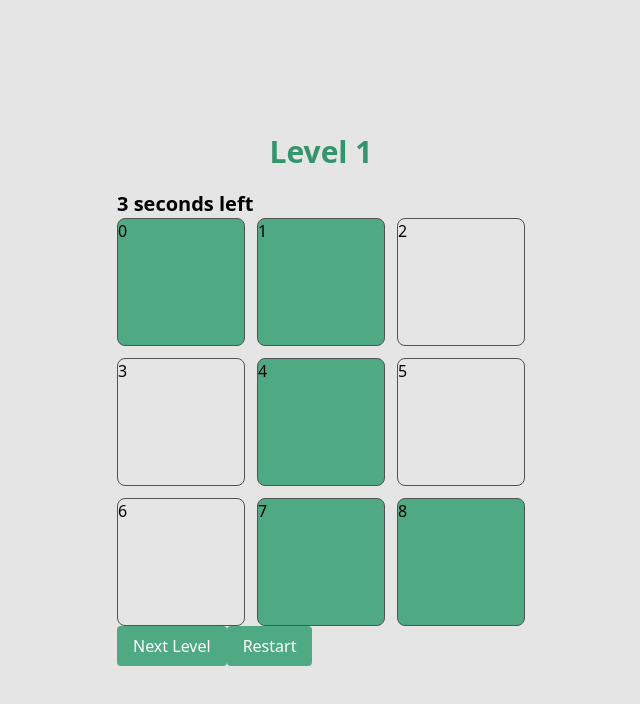
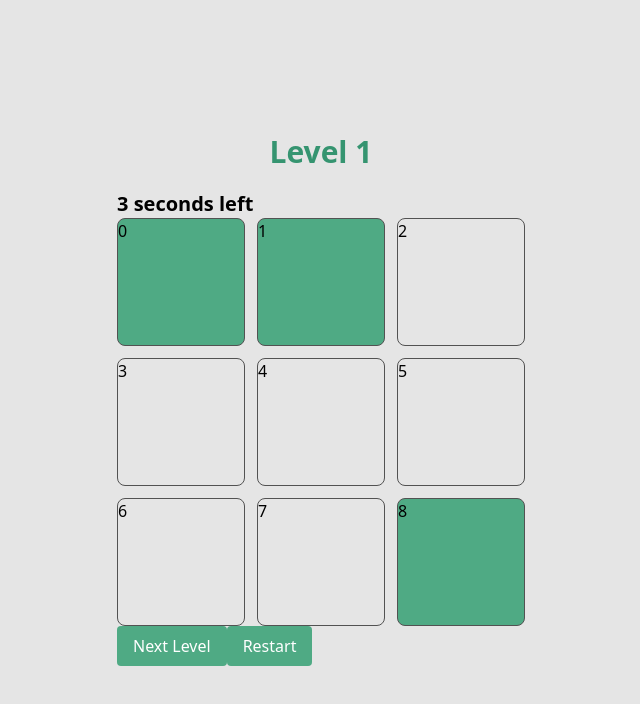
Before and after one commit to jlimsy/memory-game, a React (Vite) app: page / in a window 1280 px wide. Both pictures are taken after a click on the button "Start Game". Shown: the top 704 px of the page, without its empty margins (319-959 px from the left). Built offline with nearby package versions, Linux system fonts and the light colour scheme.

Commit message:
greenCells within useEffect hook

```diff
--- a/src/components/Grid.jsx
+++ b/src/components/Grid.jsx
@@ -7,7 +7,6 @@
   const [green, setGreen] = useState([]);
 
   let numCells = [...Array(Math.pow(grid, 2))].map((cell, idx) => idx);
-  let greenCells = [];
 
   useEffect(() => {
     //give each cell an id
@@ -15,12 +14,14 @@
     // randomly assign cell ids to be set to green
     numCells.sort(() => Math.random() - 0.5);
 
+    let greenCells = [];
     for (let i = 0; i < gridSize[`level${level}`].green; i++) {
       greenCells.push(numCells[i]);
     }
 
     setGreen(greenCells);
     console.log("green", green);
+    console.log("no. green cells", gridSize[`level${level}`].green);
   }, [level]);
 
   return (
```
